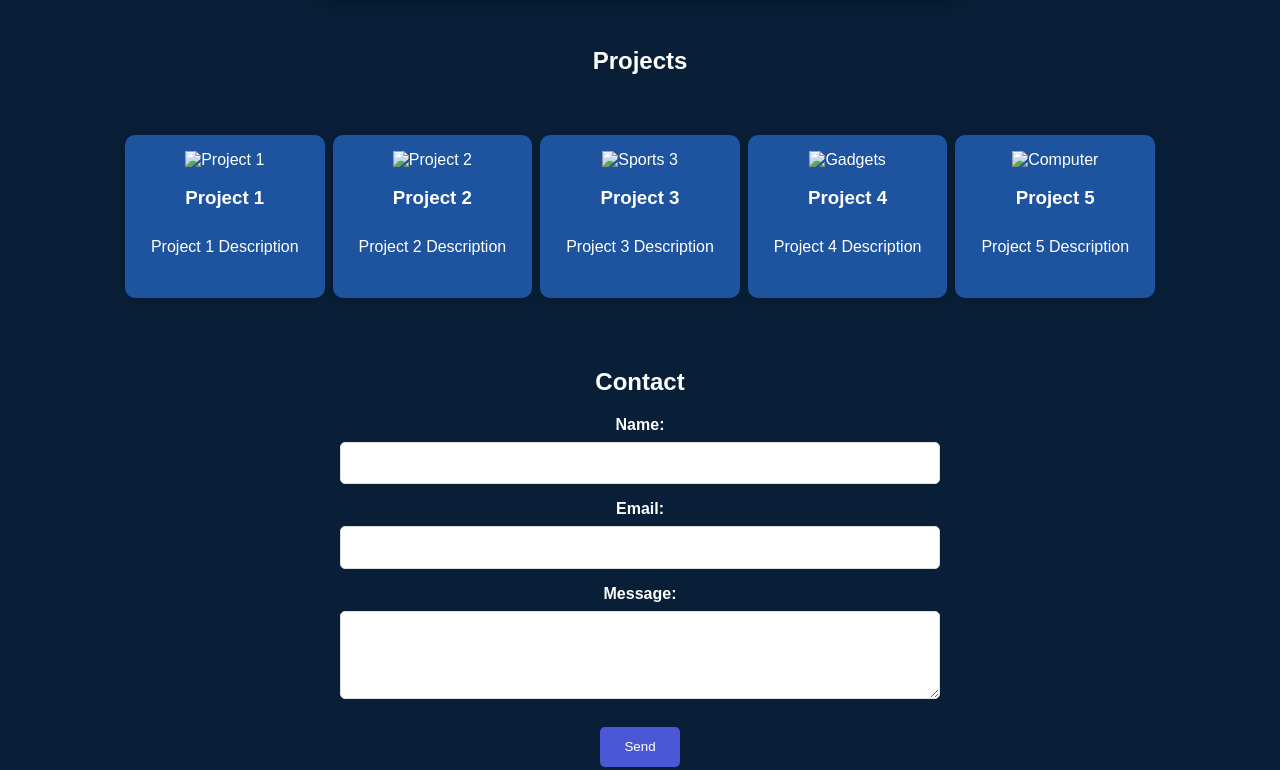
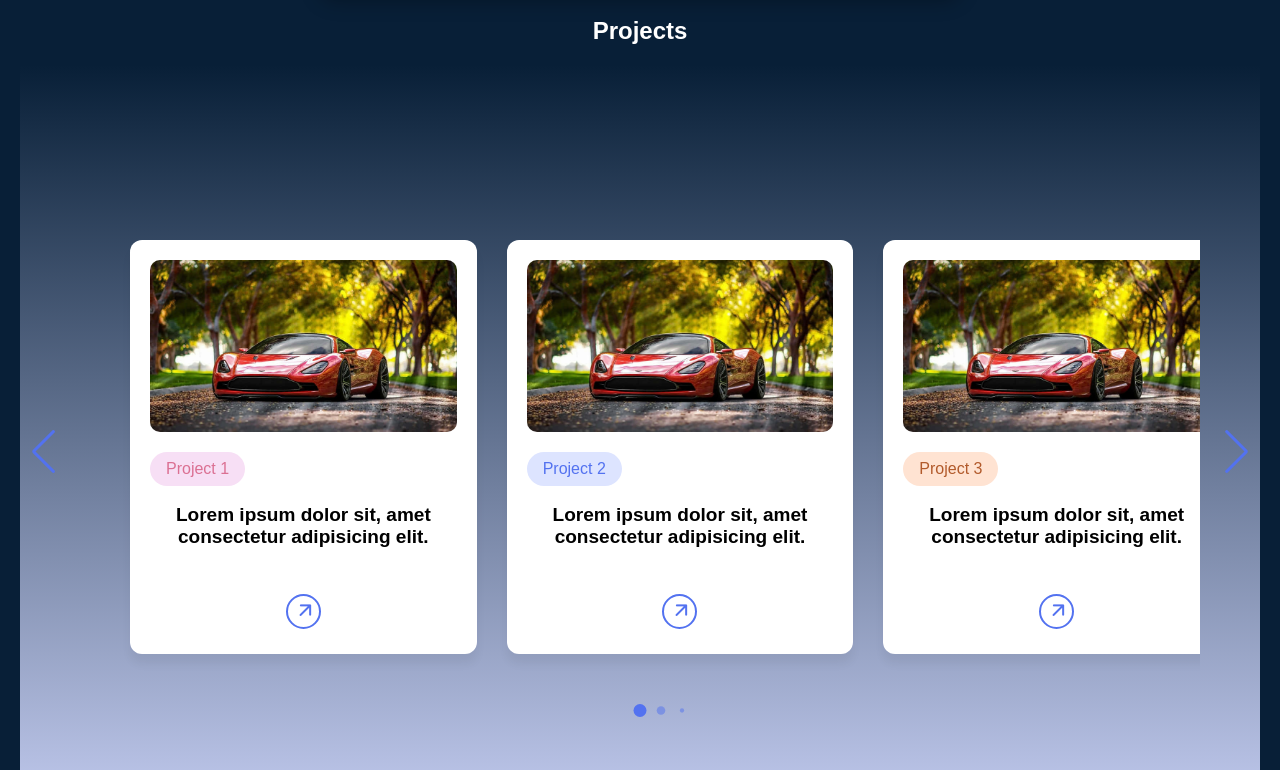
Before and after one commit to BSIT-Web-Programming-2024/Macadaeg-Nestor, a plain HTML site: page Port.html in a window 1280 px wide. Shown: the part 1406-2176 px from the top of the page. Drawn offline with nearby package versions, Linux system fonts and the light colour scheme.

Commit message:
Added js for Projects

```diff
--- a/Port.css
+++ b/Port.css
@@ -192,12 +192,6 @@ main {
     padding: 100px 20px;
 }
 
-.container {
-    padding: 40px 20px;
-    max-width: 800px;
-    margin: 0 auto;
-    background-color:gray;
-}
 
 .profile-container {
     background-color: #081f37;
@@ -219,43 +213,121 @@ main {
     color: #5fc9f3;
 }
 #projects{
-    margin-top: 50px;
+    display:flex;
+    align-items:center;
+    justify-content: center;
+    min-height:100vh;
+    background: linear-gradient(#081f37, #CED6FB);
 }
-#project h2{
-    display:flex;
-    justify-content: center;
+.card-wrapper{
+    max-width: 1100px;
+    margin: 0 60px 35px;
+    padding: 20px 10px;
+    overflow: hidden;
 }
-#projects .project-container{
-    padding: 40px 0;
-    display: flex;
-    align-items: center;
-    justify-content: center;
+.card-list .card-item{
+    list-style: none;
 }
-.Cafe, .Cars, .Sports, .Gadgets, .Computer {
-    background-color: #1e549f;
-    padding: 1rem;
-    text-align: center;
+.card-list .card-item .card-link{
+    user-select: none;
+    display:block;
+    background:white;
+    padding: 18px;
+    border-radius: 12px;
+    text-decoration: none;
+    border: 2px solid transparent;
+    box-shadow: 0 10px 10px rgba(0, 0, 0, 0.05);
+    transition: 0.2s ease;
+
+}
+.card-list .card-item .card-link:active{
+    cursor: grabbing;
+}
+.card-list .card-item .card-link:hover{
+    border-color: #5372F0
+
+}
+.card-list .card-link .card-image{
+    width:100%;
+    aspect-ratio: 16 /9;
+    object-fit: cover;
     border-radius: 10px;
-    box-shadow: 0 4px 8px rgba(0, 0, 0, 0.1);
-    transition: transform 0.3s ease;
+}
+.card-list .card-link .badge{
+color: #5372F0;
+padding: 8px 16px;
+font-size: 0.95 rem;
+font-weight: 500;
+margin: 16px 0 18px;
+bacKground: #DDE4FF;
+width: fit-content;
+border-radius: 50px;
+}
+.card-list .card-link .badge.designer{
+    color: palevioletred;
+    background: #F7DFF5;
 }
 
 
-.project-container {
-    display: flex;
-    gap: 8px;
-    justify-content: center;
+.card-list .card-link .badge.marketer{
+    color:#B25A2B ;
+    background:#FFE3D2;
+}
+.card-list .card-link .badge.gamer{
+    color: #205C20 ;
+    background:#D6F8D6;
+}
+.card-list .card-link .badge.editor{
+    color: #856404;
+    background:#FFF3CD ;
+}
+
+.card-list .card-link .card-title{
+    font-size: 1.19rem;
+    color:black;
+    font-weight: 600;
+}
+.card-list .card-link .card-button{
+    height:35px;
+    width: 35px;
+    color: #5372F0;
+    border-radius: 50%;
+    margin: 30px 0 5px;
+    background: none;
+    cursor: pointer;
+    border: 2px solid #5372F0;
+    transform: rotate(-45deg);
+    transition: 0.4 ease;
+}
+.card-list .card-link:hover .card-button{
+    color: #fff;
+    background: #5372F0;
 
 }
-.project-card p {
-    color: #ffffff;
-    padding: 10px;
+
+.card-wrapper .swiper-pagination-bullet{
+    height: 13px;
+    width: 13px;
+    opacity: 0.5;
+    background: #5372F0;
+}
+.card-wrapper .swiper-pagination-bullet-active{
+    opacity: 1;
 }
 
-.project-card:hover {
-    transform: scale(1.05);
+.card-wrapper .swiper-slide-button{
+    color :  #5372F0;
+    margin-top: -35px;
 }
 
+@media screen and (max-width: 768px){
+    .card-wrapper{
+        margin: 0 10px 25px;
+    }
+    .card-wrapper .swiper-slide-button{
+        display: none;
+    }
+}
 #contact {
     background-color:  #081f37;
     text-align: center;
--- a/Port.html
+++ b/Port.html
@@ -5,7 +5,10 @@
     <meta name="viewport" content="width=device-width, initial-scale=1.0">
     <title>My Portfolio</title>
     <link href='https://unpkg.com/boxicons@2.1.4/css/boxicons.min.css' rel='stylesheet'>
+    <link rel="stylesheet" href="https://fonts.googleapis.com/css2?family=Material+Symbols+Rounded:opsz,wght,FILL,GRAD@24,400,0,0&icon_names=arrow_forward" />
     <link rel="stylesheet" href="Port.css">
+    <link rel = "stylesheet" href="https://cdn.jsdelivr.net/npm/swiper@11/swiper-bundle.min.css">
+
 </head>
 <body>
     <header>
@@ -53,38 +56,62 @@
             <p>Hello! I'm a passionate web developer on a journey to craft digital experiences that leave a lasting impression. With a keen eye for design and a heart full of curiosity, I dive deep into the world of code, transforming ideas into visually stunning and user-friendly websites.</p>
         </div>
 
+
+        <h2>Projects</h2>
         <section id="projects">
-            <h2>Projects</h2>
-            <div class="project-container">
-                <div class="project-card Cafe">
-                    <img src="Cafebackgund.jpg" alt="Project 1">
-                    <h3>Project 1</h3>
-                    <p>Project 1 Description</p>
-                </div>
-                <div class="project-card Cars">
-                    <img src="project2.jpg" alt="Project 2">
-                    <h3>Project 2</h3>
-                    <p>Project 2 Description</p>
-                </div>
-                <div class="project-card Sports">
-                    <img src="project3.jpg" alt="Sports 3">
-                    <h3>Project 3</h3>
-                    <p>Project 3 Description</p>
-                </div>
-                <div class="project-card Gadgets">
-                    <img src="basag.jpg" alt="Gadgets">
-                    <h3>Project 4</h3>
-                    <p>Project 4 Description</p>
-                </div>
-                <div class="project-card Computer">
-                    <img src="wala.jpg" alt="Computer">
-                    <h3>Project 5</h3>
-                    <p>Project 5 Description</p>
+
+            <div class="container swiper">
+                <div class="card-wrapper">
+                    <ul class="card-list swiper-wrapper">
+                        <li class="card-item swiper-slide">
+                        <a href="#" class="card-link">
+                         <img src="Car-Photo.jpg" alt="Project Photo" class="card-image">
+                        <p class="badge designer">Project 1</p>
+                        <h2 class = "card-title">Lorem ipsum dolor sit, amet consectetur adipisicing elit. </h2>
+                        <button class="card-button material-symbols-rounded">arrow_forward</button>
+                        </a>
+                        </li>
+                        <li class="card-item swiper-slide">
+                            <a href="#" class="card-link">
+                             <img src="Car-Photo.jpg" alt="Project Photo" class="card-image">
+                            <p class="badge developer">Project 2</p>
+                            <h2 class = "card-title">Lorem ipsum dolor sit, amet consectetur adipisicing elit. </h2>
+                            <button class="card-button material-symbols-rounded">arrow_forward</button>
+                            </a>
+                        </li>
+                        <li class="card-item swiper-slide">
+                                <a href="#" class="card-link">
+                                 <img src="Car-Photo.jpg" alt="Project Photo" class="card-image">
+                                <p class="badge marketer">Project 3</p>
+                                <h2 class = "card-title">Lorem ipsum dolor sit, amet consectetur adipisicing elit. </h2>
+                                <button class="card-button material-symbols-rounded">arrow_forward</button>
+                                </a>
+                        </li>
+                        <li class="card-item swiper-slide">
+                                    <a href="#" class="card-link">
+                                     <img src="Car-Photo.jpg" alt="Project Photo" class="card-image">
+                                    <p class="badge gamer">Project 4</p>
+                                    <h2 class = "card-title">Lorem ipsum dolor sit, amet consectetur adipisicing elit. </h2>
+                                    <button class="card-button material-symbols-rounded">arrow_forward</button>
+                                    </a>
+                        </li>
+                        <li class="card-item swiper-slide">
+                                        <a href="#" class="card-link">
+                                         <img src="Car-Photo.jpg" alt="Project Photo" class="card-image">
+                                        <p class="badge editor">Project 5</p>
+                                        <h2 class = "card-title">Lorem ipsum dolor sit, amet consectetur adipisicing elit. </h2>
+                                        <button class="card-button material-symbols-rounded">arrow_forward</button>
+                                        </a>
+                        </li>
+                    </ul>
+
+                    <div class="swiper-pagination"></div>
+                    <div class="swiper-slide-button swiper-button-prev"></div>
+                    <div class="swiper-slide-button swiper-button-next"></div>
+
                 </div>
             </div>
-        </section>
-
-
+            </section>
 
         <section id="contact">
             <h2>Contact</h2>
@@ -109,16 +136,7 @@
 
 
 </body>
-<script>
-    const navLinks = document.querySelectorAll('nav ul li a');
 
-navLinks.forEach(link => {
-    link.addEventListener('click', function() {
-        // Remove active class from all links
-        navLinks.forEach(nav => nav.classList.remove('active'));
-        // Add active class to the clicked link
-        this.classList.add('active');
-    });
-});
-</script>
+<script src="https://cdn.jsdelivr.net/npm/swiper@11/swiper-bundle.min.js"></script>
+    <script src = "Port.js"></script>
 </html>
--- /dev/null
+++ b/Port.js
@@ -0,0 +1,43 @@
+const navLinks = document.querySelectorAll('nav ul li a');
+
+navLinks.forEach(link => {
+    link.addEventListener('click', function() {
+        // Remove active class from all links
+        navLinks.forEach(nav => nav.classList.remove('active'));
+        // Add active class to the clicked link
+        this.classList.add('active');
+    });
+});
+
+new Swiper('.card-wrapper', {
+  loop: true,
+  spaceBetween: 30,
+
+  // Pagination bullet
+  pagination: {
+    el: '.swiper-pagination',
+    clickable: true,
+    dynamicBullets: true,
+
+  },
+
+  // Navigation arrows
+  navigation: {
+    nextEl: '.swiper-button-next',
+    prevEl: '.swiper-button-prev',
+  },
+// responsive breakpoints
+  breakpoints: {
+      0: {
+          slidesPerView: 1
+      },
+      768: {
+          slidesPerView: 2
+      },
+      1024: {
+          slidesPerView: 3
+      },
+
+  }
+
+});
```
Also changed, not shown: Car-Photo.jpg (added).
